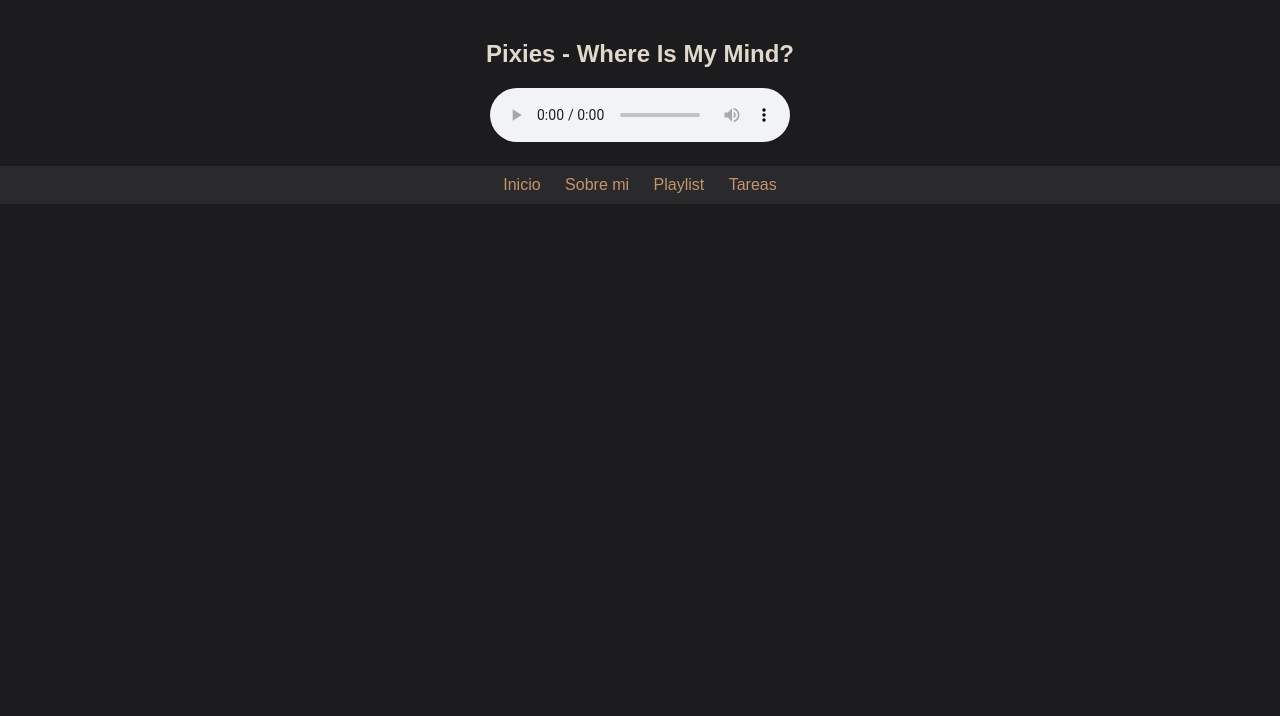
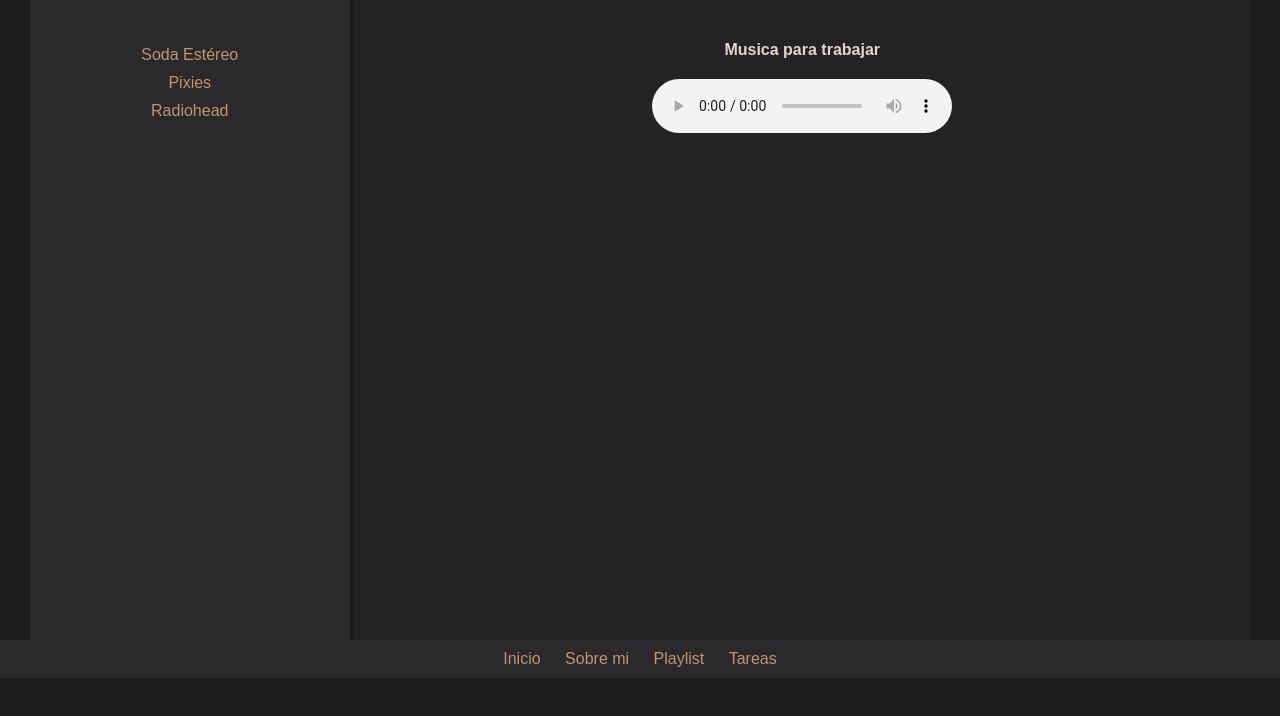
Before and after one commit to gochiguire/uade-diseno-web, a plain HTML site: page pages/songs/song2.html in a window 1280 px wide. Drawn offline with Linux system fonts and the light colour scheme.

Commit message:
actualizar songs

```diff
--- a/pages/songs/song2.html
+++ b/pages/songs/song2.html
@@ -7,11 +7,22 @@
     <link rel="stylesheet" href="../../estilos.css">
 </head>
 <body>
-    <section class="song-section">
-        <h1>Pixies - Where Is My Mind?</h1>
-        <audio controls>
-            <source src="../../audio/song2.mp3" type="audio/mpeg">
-        </audio>
+    <section class="lista-canciones">
+        <section class="panel-lateral">
+            <ul>
+                <li><a href="song1.html">Soda Estéreo</a></li>
+                <li><a href="song2.html">Pixies</a></li>
+                <li><a href="song3.html">Radiohead</a></li>
+            </ul>
+        </section>
+        <section class="panel-principal">
+            <section class="song-section">
+                <h1>Musica para trabajar</h1>
+                <audio controls>
+                    <source src="../../audio/song2.mp3" type="audio/mpeg">
+                </audio>
+            </section>
+        </section>
     </section>
     <div class="footer">
         <ul>
```
Also changed, not shown: pages/songs/song1.html (+16 -5 lines), pages/songs/song3.html (+16 -5 lines).
